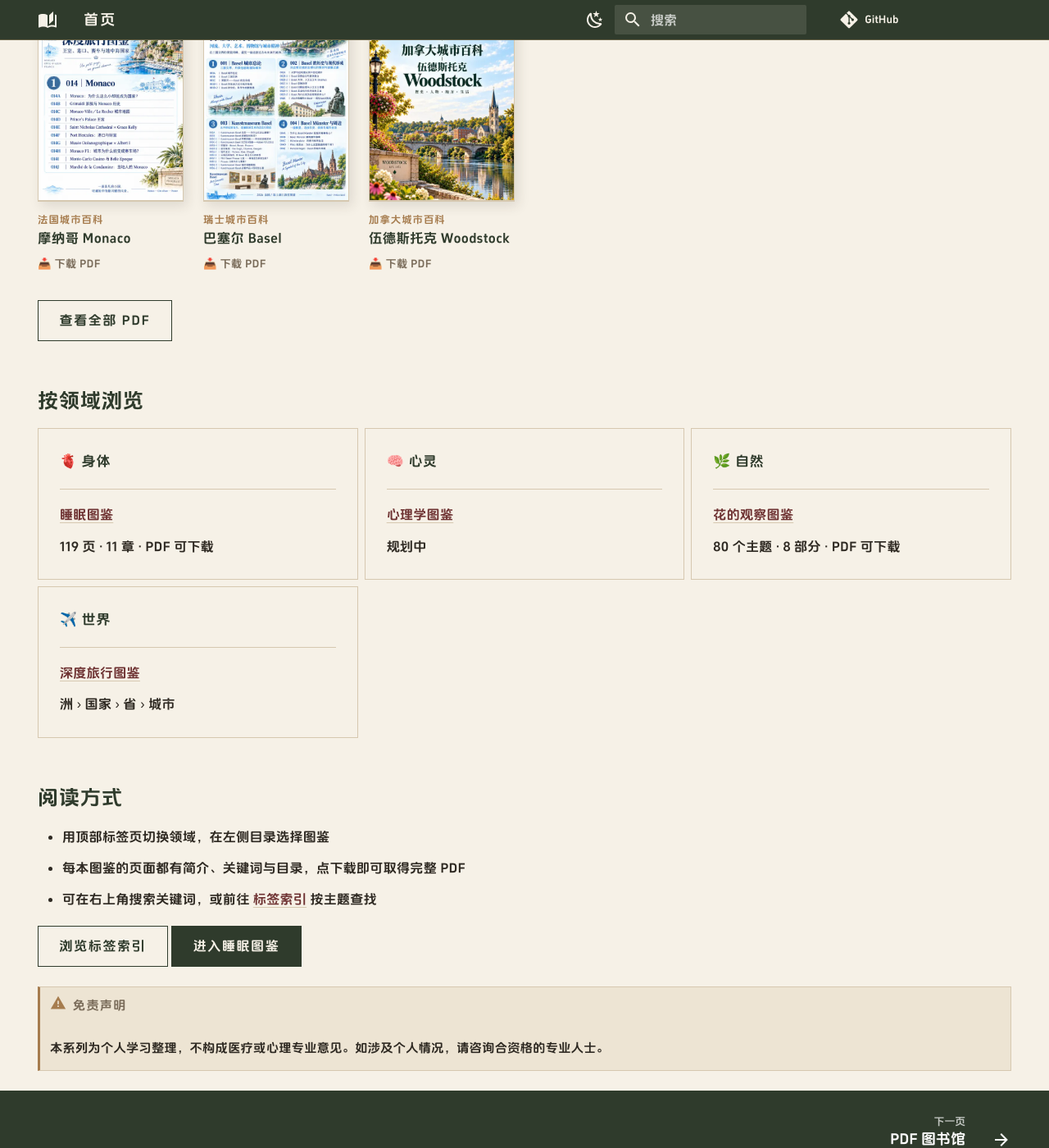
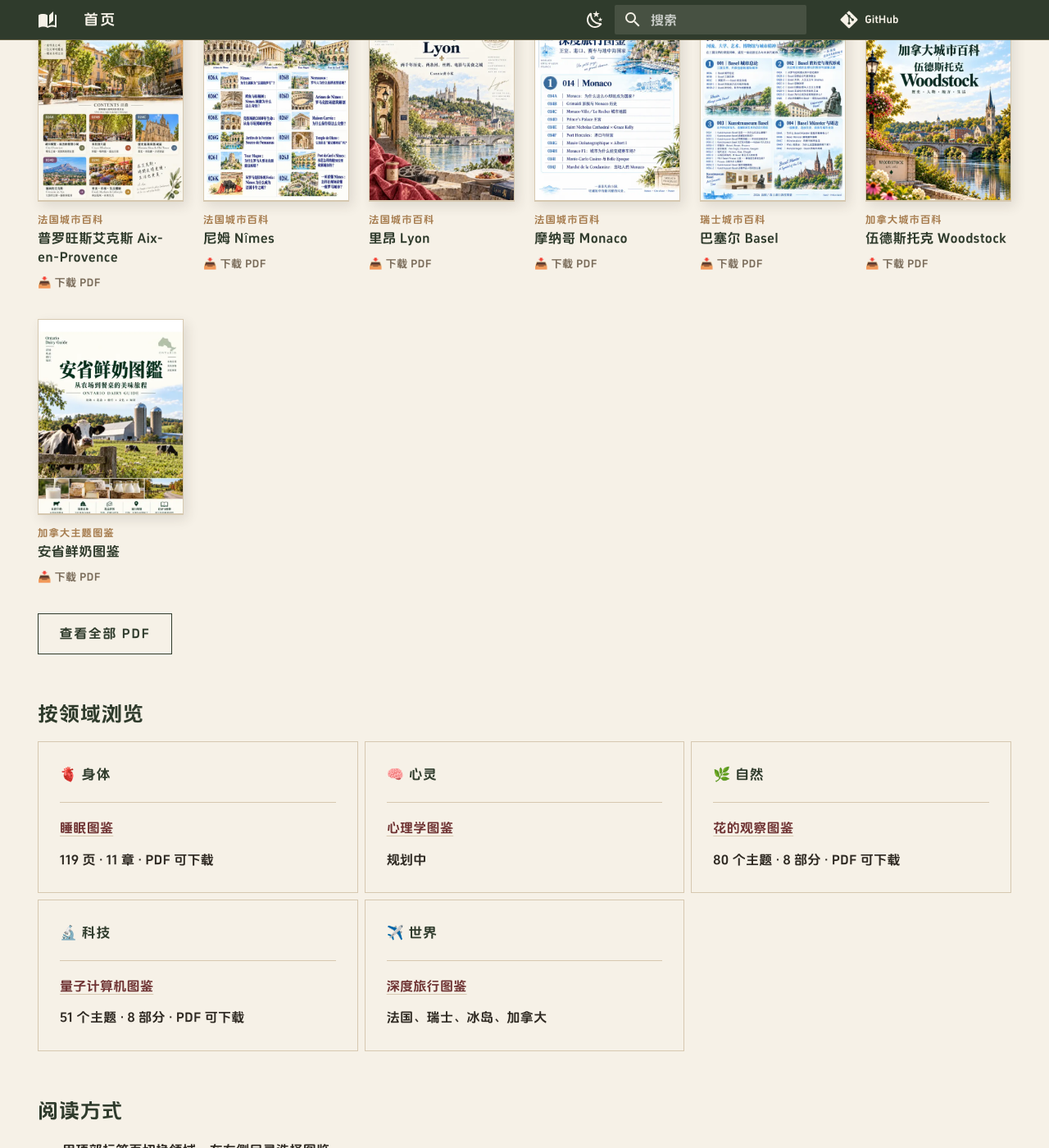
Before and after one commit to littlesharkw/private-encyclopedias, an MkDocs documentation site: the page built from docs/index.md, in a window 1280 px wide and 1400 px high, scrolled down 1355 px. Shown: the whole window at 82% size. Built offline with MkDocs 1.6.1 and Material for MkDocs 9.7.7, drawn with Linux system fonts in a browser that asks for light colours; comment, search, counter and statistics services are not loaded; some of the changed text lies outside the part shown.

Commit message:
Add files via upload

```diff
--- a/docs/index.md
+++ b/docs/index.md
@@ -17,7 +17,7 @@ hide:
 ## 📚 书架
 
 <!-- shelf:start -->
-<div class="om-shelf-filter" role="toolbar" aria-label="按系列筛选"><button class="om-chip is-on" data-filter="all">全部</button><button class="om-chip" data-filter="new">最新上架</button><button class="om-chip" data-filter="身体">身体</button><button class="om-chip" data-filter="自然">自然</button><button class="om-chip" data-filter="北欧旅行百科">北欧旅行百科</button><button class="om-chip" data-filter="法国城市百科">法国城市百科</button><button class="om-chip" data-filter="瑞士城市百科">瑞士城市百科</button><button class="om-chip" data-filter="加拿大城市百科">加拿大城市百科</button></div>
+<div class="om-shelf-filter" role="toolbar" aria-label="按系列筛选"><button class="om-chip is-on" data-filter="all">全部</button><button class="om-chip" data-filter="new">最新上架</button><button class="om-chip" data-filter="身体">身体</button><button class="om-chip" data-filter="自然">自然</button><button class="om-chip" data-filter="科技">科技</button><button class="om-chip" data-filter="北欧旅行百科">北欧旅行百科</button><button class="om-chip" data-filter="法国城市百科">法国城市百科</button><button class="om-chip" data-filter="瑞士城市百科">瑞士城市百科</button><button class="om-chip" data-filter="加拿大城市百科">加拿大城市百科</button><button class="om-chip" data-filter="加拿大主题图鉴">加拿大主题图鉴</button></div>
 
 <div class="om-shelf">
 <div class="om-book" data-series="身体" data-file="sleep.pdf">
@@ -35,6 +35,14 @@ hide:
 <span class="om-book__title">花的观察图鉴</span>
 </a>
 <a class="om-book__dl" href="https://github.com/littlesharkw/private-encyclopedias/releases/download/pdf-library/flowers.pdf">📥 下载 PDF</a>
+</div>
+<div class="om-book" data-series="科技" data-file="quantum.pdf">
+<a class="om-book__link" href="tech/quantum/">
+<span class="om-book__cover"><img src="images/covers/quantum.webp" alt="量子计算机图鉴 封面" loading="lazy"></span>
+<span class="om-book__series">科技</span>
+<span class="om-book__title">量子计算机图鉴</span>
+</a>
+<a class="om-book__dl" href="https://github.com/littlesharkw/private-encyclopedias/releases/download/pdf-library/quantum.pdf">📥 下载 PDF</a>
 </div>
 <div class="om-book" data-series="北欧旅行百科" data-file="iceland.pdf">
 <a class="om-book__link" href="world/europe/iceland/">
@@ -108,6 +116,22 @@ hide:
 </a>
 <a class="om-book__dl" href="https://github.com/littlesharkw/private-encyclopedias/releases/download/pdf-library/arles.pdf">📥 下载 PDF</a>
 </div>
+<div class="om-book" data-series="法国城市百科" data-file="aix-en-provence.pdf">
+<a class="om-book__link" href="world/europe/france/provence-alpes-cote-dazur/aix-en-provence/">
+<span class="om-book__cover"><img src="images/covers/aix-en-provence.webp" alt="普罗旺斯艾克斯 Aix-en-Provence 封面" loading="lazy"></span>
+<span class="om-book__series">法国城市百科</span>
+<span class="om-book__title">普罗旺斯艾克斯 Aix-en-Provence</span>
+</a>
+<a class="om-book__dl" href="https://github.com/littlesharkw/private-encyclopedias/releases/download/pdf-library/aix-en-provence.pdf">📥 下载 PDF</a>
+</div>
+<div class="om-book" data-series="法国城市百科" data-file="nimes.pdf">
+<a class="om-book__link" href="world/europe/france/occitanie/nimes/">
+<span class="om-book__cover"><img src="images/covers/nimes.webp" alt="尼姆 Nîmes 封面" loading="lazy"></span>
+<span class="om-book__series">法国城市百科</span>
+<span class="om-book__title">尼姆 Nîmes</span>
+</a>
+<a class="om-book__dl" href="https://github.com/littlesharkw/private-encyclopedias/releases/download/pdf-library/nimes.pdf">📥 下载 PDF</a>
+</div>
 <div class="om-book" data-series="法国城市百科" data-file="lyon.pdf">
 <a class="om-book__link" href="world/europe/france/auvergne-rhone-alpes/lyon/">
 <span class="om-book__cover"><img src="images/covers/lyon.webp" alt="里昂 Lyon 封面" loading="lazy"></span>
@@ -139,6 +163,14 @@ hide:
 <span class="om-book__title">伍德斯托克 Woodstock</span>
 </a>
 <a class="om-book__dl" href="https://github.com/littlesharkw/private-encyclopedias/releases/download/pdf-library/woodstock.pdf">📥 下载 PDF</a>
+</div>
+<div class="om-book" data-series="加拿大主题图鉴" data-file="ontario-dairy.pdf">
+<a class="om-book__link" href="world/north-america/canada/ontario/dairy-trail/">
+<span class="om-book__cover"><img src="images/covers/ontario-dairy.webp" alt="安省鲜奶图鉴 封面" loading="lazy"></span>
+<span class="om-book__series">加拿大主题图鉴</span>
+<span class="om-book__title">安省鲜奶图鉴</span>
+</a>
+<a class="om-book__dl" href="https://github.com/littlesharkw/private-encyclopedias/releases/download/pdf-library/ontario-dairy.pdf">📥 下载 PDF</a>
 </div>
 </div>
 <!-- shelf:end -->
@@ -175,13 +207,21 @@ hide:
 
     80 个主题 · 8 部分 · PDF 可下载
 
+-   **🔬 科技**
+
+    ---
+
+    [量子计算机图鉴](tech/quantum/index.md)
+
+    51 个主题 · 8 部分 · PDF 可下载
+
 -   **✈️ 世界**
 
     ---
 
     [深度旅行图鉴](world/index.md)
 
-    洲 › 国家 › 省 › 城市
+    法国、瑞士、冰岛、加拿大
 
 </div>
 
--- a/mkdocs.yml
+++ b/mkdocs.yml
@@ -76,6 +76,8 @@ nav:
     - 睡眠图鉴: body/sleep/index.md
   - 🧠 心灵:
     - 心理学图鉴: mind/psychology/index.md
+  - 🔬 科技:
+    - 量子计算机图鉴: tech/quantum/index.md
   - ✈️ 世界:
     - world/index.md
     - 亚洲:
@@ -115,9 +117,13 @@ nav:
           - 马赛 Marseille: world/europe/france/provence-alpes-cote-dazur/marseille/index.md
           - 阿维尼翁 Avignon: world/europe/france/provence-alpes-cote-dazur/avignon/index.md
           - 阿尔勒 Arles: world/europe/france/provence-alpes-cote-dazur/arles/index.md
+          - 普罗旺斯艾克斯 Aix-en-Provence: world/europe/france/provence-alpes-cote-dazur/aix-en-provence/index.md
         - 奥弗涅-罗讷-阿尔卑斯大区:
           - world/europe/france/auvergne-rhone-alpes/index.md
           - 里昂 Lyon: world/europe/france/auvergne-rhone-alpes/lyon/index.md
+        - 奥克西塔尼大区:
+          - world/europe/france/occitanie/index.md
+          - 尼姆 Nîmes: world/europe/france/occitanie/nimes/index.md
       - 摩纳哥 Monaco: world/europe/monaco/index.md
       - 意大利:
         - world/europe/italy/index.md
@@ -132,6 +138,7 @@ nav:
         - 安大略省:
           - world/north-america/canada/ontario/index.md
           - 伍德斯托克 Woodstock: world/north-america/canada/ontario/woodstock/index.md
+          - 安省鲜奶图鉴: world/north-america/canada/ontario/dairy-trail/index.md
         - 新斯科舍省:
           - world/north-america/canada/nova-scotia/index.md
           - 哈利法克斯: world/north-america/canada/nova-scotia/halifax/index.md
```
Also changed, not shown: docs/library.md (+14 -0 lines), docs/tech/quantum/index.md (added, +45 -0 lines), docs/world/europe/france/index.md (+1 -0 lines), docs/world/europe/france/occitanie/index.md (added, +22 -0 lines), docs/world/europe/france/occitanie/nimes/index.md (added, +59 -0 lines), docs/world/europe/france/provence-alpes-cote-dazur/aix-en-provence/index.md (added, +51 -0 lines), docs/world/europe/france/provence-alpes-cote-dazur/index.md (+1 -0 lines), docs/world/north-america/canada/ontario/dairy-trail/index.md (added, +54 -0 lines), docs/world/north-america/canada/ontario/index.md (+1 -0 lines), docs/images/covers/aix-en-provence.webp (added), docs/images/covers/nimes.webp (added), docs/images/covers/ontario-dairy.webp (added), docs/images/covers/quantum.webp (added).
